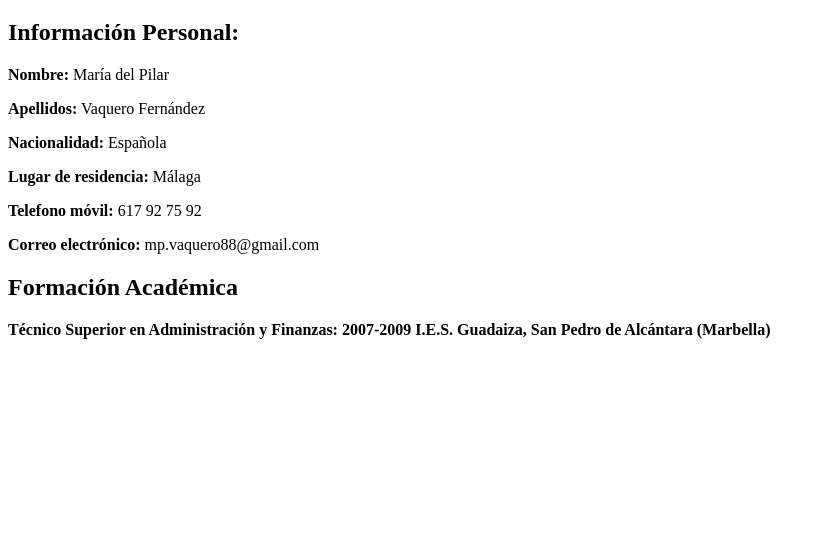
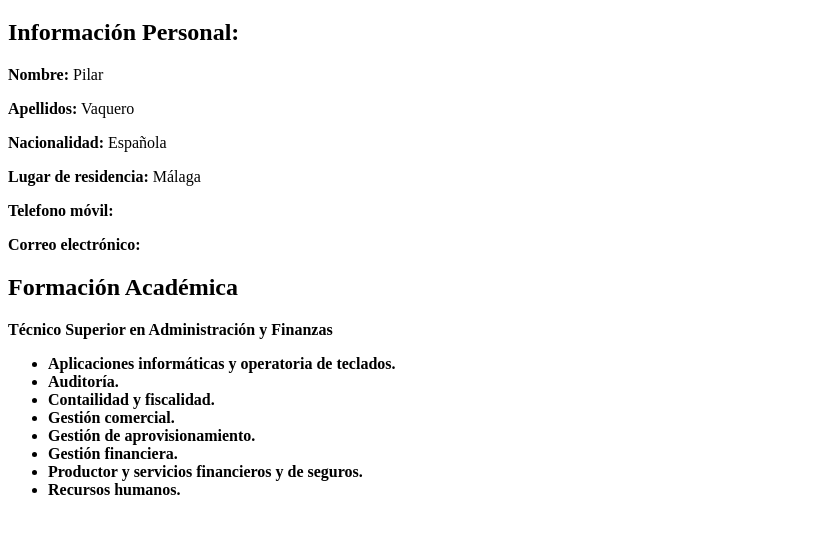
Before and after one commit to PilarVF/Publico, a plain HTML site: page micv.html in a window 1280 px wide. Shown: the part 61-594 px from the top of the page, without its empty margins (0-825 px from the left). Drawn offline with Linux system fonts and the light colour scheme.

Commit message:
Update micv.html

```diff
--- a/micv.html
+++ b/micv.html
@@ -13,19 +13,29 @@
     <div>
 
         <h2>Información Personal:</h2>
-            <p><b style="color:black">Nombre:</b> María del Pilar</p>
-            <p><b style="color:black">Apellidos:</b> Vaquero Fernández</p>
+            <p><b style="color:black">Nombre:</b> Pilar</p>
+            <p><b style="color:black">Apellidos:</b> Vaquero</p>
             <p><b style="color:black">Nacionalidad:</b> Española</p>
             <p><b style="color:black">Lugar de residencia:</b> Málaga</p>
-            <p><b style="color:black">Telefono móvil:</b> 617 92 75 92</p>
-            <p><b style="color:black">Correo electrónico:</b> mp.vaquero88@gmail.com</p>
+            <p><b style="color:black">Telefono móvil:</p>
+            <p><b style="color:black">Correo electrónico:</b> </p>
 
     </div>
 
     <div>
 
         <h2>Formación Académica</h2>
-        <p><b style="color:black">Técnico Superior en Administración y Finanzas: 2007-2009 I.E.S. Guadaiza, San Pedro de Alcántara (Marbella)</b></p>
+        <p><b style="color:black">Técnico Superior en Administración y Finanzas</b></p>
+        <ul>
+            <li>Aplicaciones informáticas y operatoria de teclados.</li>
+            <li>Auditoría.</li>
+            <li>Contailidad y fiscalidad.</li>
+            <li>Gestión comercial.</li>
+            <li>Gestión de aprovisionamiento.</li>
+            <li>Gestión financiera.</li>
+            <li>Productor y servicios financieros y de seguros.</li>
+            <li>Recursos humanos.</li>
+        </ul>
 
     </div>
 
```
